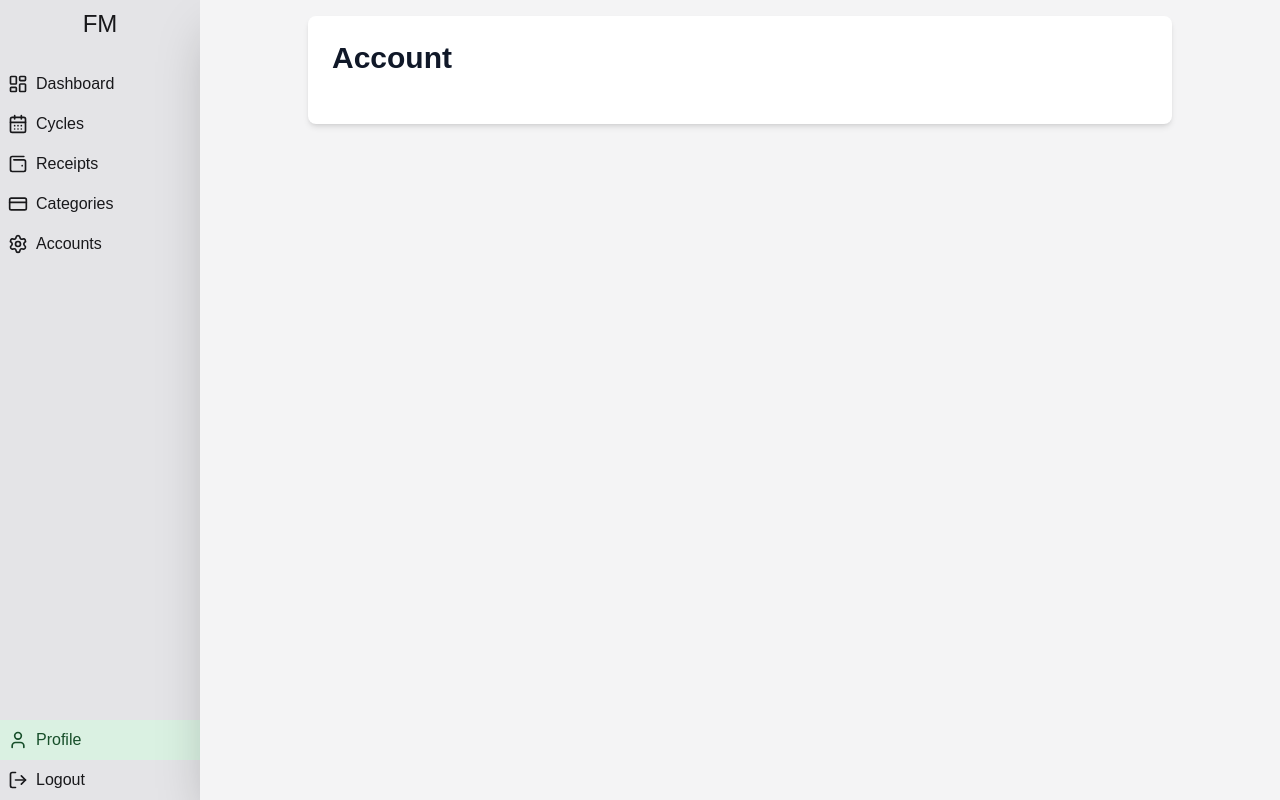
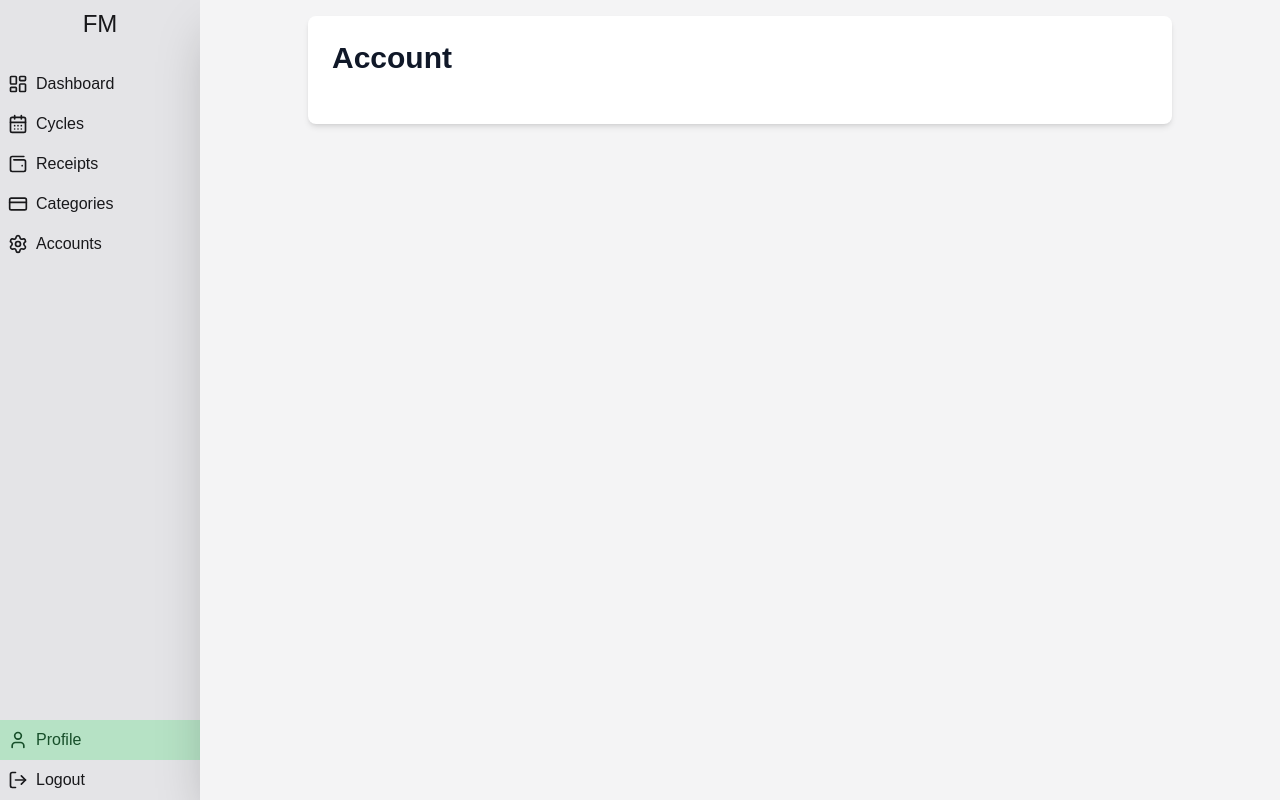
Before and after one commit to tkottke90/finance-min, a Next.js app: page /profile in a window 1280 px wide. Built offline with nearby package versions, Linux system fonts and the light colour scheme.

Commit message:
refactor: fix hover styles on navigation links

```diff
--- a/src/components/navigation-link.tsx
+++ b/src/components/navigation-link.tsx
@@ -13,7 +13,7 @@ export function NavigationLink({ label, icon: Icon, href, active }: Readonly<{
   const pathname = usePathname()
 
   const baseClasses = "block p-2 flex  justify-center md:justify-start items-center gap-2";
-  const activeClasses = pathname.startsWith(href) || active ? "bg-illuminating-emerald-100 text-illuminating-emerald-800" : "hover:bg-gray-200";
+  const activeClasses = pathname.startsWith(href) || active ? "bg-illuminating-emerald-200 text-illuminating-emerald-800" : "hover:bg-zinc-300 dark:hover:bg-zinc-700";
 
   return (<Link className={`${baseClasses} ${activeClasses}`} href={href}>
     <Icon className="w-8 h-8 md:w-5 md:h-5" />
```
